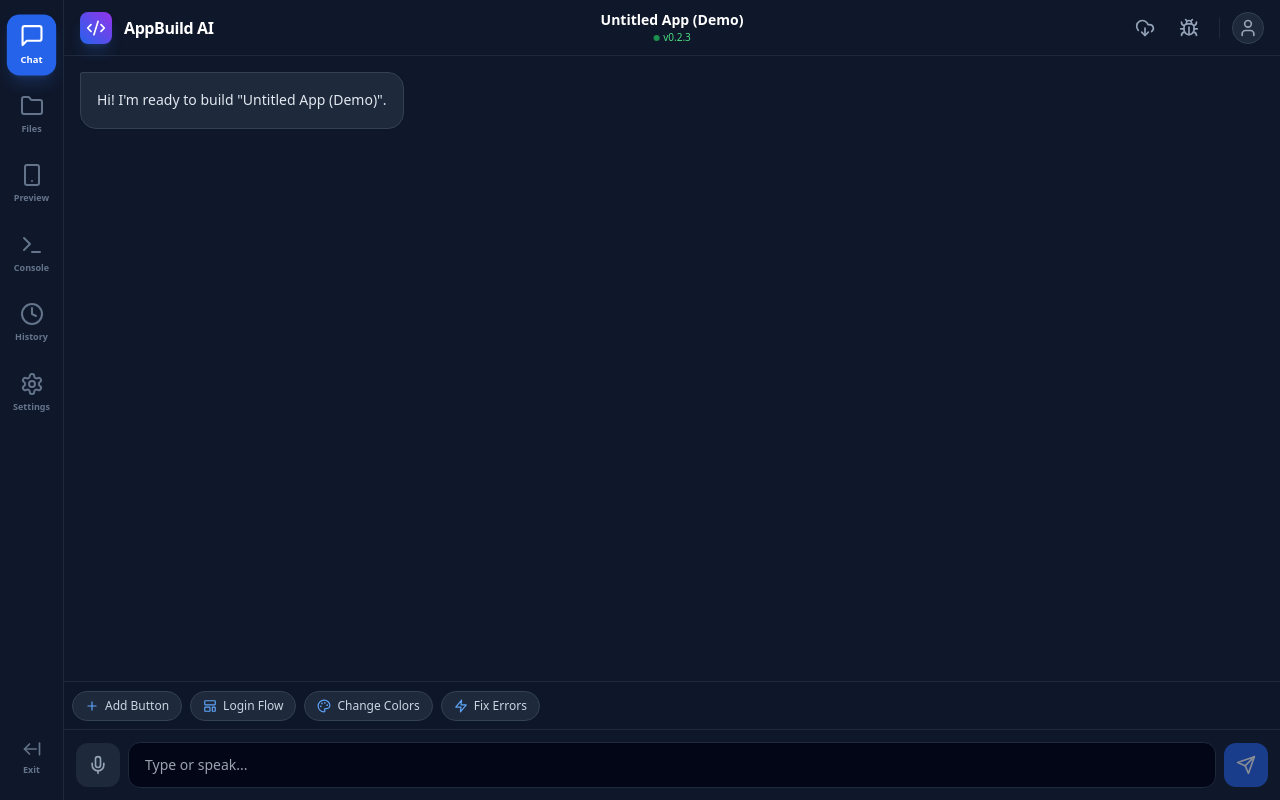
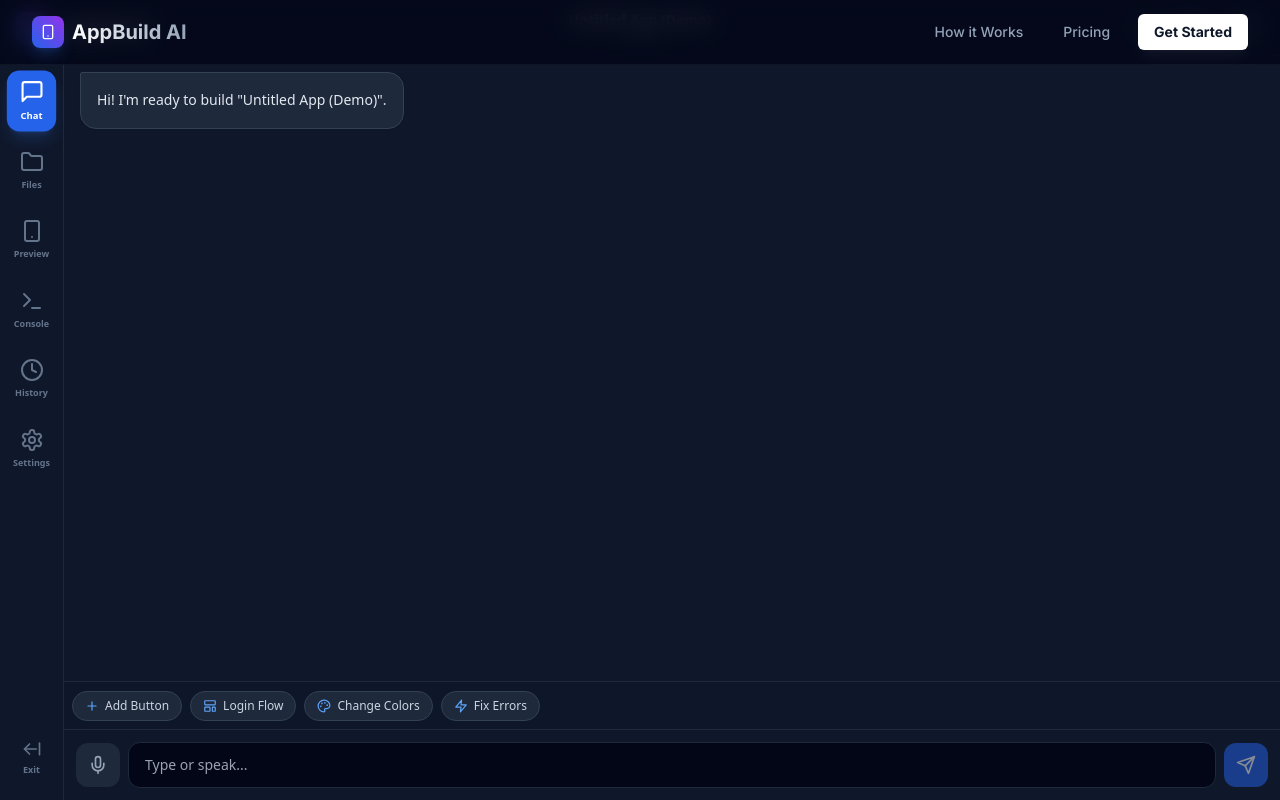
Before and after one commit to markolybrx/APK-Builder, a Next.js app: page /dashboard/1 in a window 1280 px wide. Built offline with nearby package versions, Linux system fonts and the light colour scheme; no server answers; the database is empty.

Commit message:
Update WorkspaceUI.js

```diff
--- a/app/dashboard/[projectID]/WorkspaceUI.js
+++ b/app/dashboard/[projectID]/WorkspaceUI.js
@@ -2,8 +2,9 @@
 
 import { useState } from "react";
 import { useRouter } from "next/navigation";
-import { AlertTriangle } from "lucide-react";
+import { AlertTriangle, User, Settings, CreditCard, LogOut, X } from "lucide-react";
 
+// --- COMPONENTS ---
 import NavigationRail from "./components/NavigationRail";
 import ChatInterface from "./components/ChatInterface";
 import FileExplorer from "./components/FileExplorer";
@@ -12,7 +13,7 @@
 import Header from "./components/Header";
 import HistoryView from "./components/HistoryView";
 import SettingsView from "./components/SettingsView";
-import RepoConverter from "./components/RepoConverter"; // <--- NEW IMPORT
+import RepoConverter from "./components/RepoConverter";
 
 export default function WorkspaceUI({ project }) {
   const router = useRouter();
@@ -20,7 +21,8 @@
   // --- STATE ---
   const [activeView, setActiveView] = useState('chat');
   const [isExitModalOpen, setIsExitModalOpen] = useState(false);
-  const [isConverterOpen, setIsConverterOpen] = useState(false); // <--- CONVERTER STATE
+  const [isConverterOpen, setIsConverterOpen] = useState(false);
+  const [isProfileOpen, setIsProfileOpen] = useState(false); // <--- NEW PROFILE STATE
 
   const [messages, setMessages] = useState([
     { role: 'ai', text: `Hi! I'm ready to build "${project?.name || 'your app'}".` },
@@ -28,7 +30,7 @@
 
   const [previewMode, setPreviewMode] = useState('live');
 
-  // Utils
+  // --- UTILS ---
   const triggerHaptic = () => {
     if (typeof navigator !== 'undefined' && navigator.vibrate) navigator.vibrate(50);
   };
@@ -39,16 +41,27 @@
   };
 
   const handleConvertSuccess = () => {
-    // In a real app, this would reload the project data
     setMessages(prev => [...prev, { role: 'ai', text: "Repository imported successfully! I've converted the logic to Android. Check the Files tab." }]);
     setIsConverterOpen(false);
-    setActiveView('files'); // Switch to files to show the result
+    setActiveView('files');
   };
 
   return (
-    <div className="fixed inset-0 z-[100] flex h-[100dvh] w-full bg-slate-950 text-slate-300 font-sans overflow-hidden">
+    // ROOT: Flex Column (Header on top, everything else below)
+    <div className="flex flex-col h-screen w-full bg-[#0f172a] text-slate-300 font-sans overflow-hidden fixed inset-0">
 
-      {/* 1. LEFT NAVIGATION RAIL */}
+      {/* 1. HEADER (Full Width) */}
+      <Header
+        project={project}
+        triggerHaptic={triggerHaptic}
+        onImportClick={() => setIsConverterOpen(true)}
+        onProfileClick={() => setIsProfileOpen(true)}
+      />
+
+      {/* 2. WORKSPACE BODY (Rail + Main View) */}
+      <div className="flex flex-1 overflow-hidden relative">
+
+        {/* Left Navigation Rail */}
         <NavigationRail
           activeView={activeView}
           setActiveView={setActiveView}
@@ -56,21 +69,9 @@
           triggerHaptic={triggerHaptic}
         />
 
-      {/* 2. MAIN CONTENT AREA */}
+        {/* Main Content Area */}
         <div className="flex-1 flex flex-col min-w-0 bg-[#0f172a] relative">
 
-        {/* HEADER (Now has Import Button) */}
-        <Header
-          project={project}
-          leftOpen={activeView === 'files'} // Just for visual sync, optional
-          setLeftOpen={() => setActiveView('files')}
-          rightOpen={activeView === 'preview'}
-          setRightOpen={() => setActiveView(activeView === 'preview' ? 'chat' : 'preview')}
-          triggerHaptic={triggerHaptic}
-          onImportClick={() => setIsConverterOpen(true)} // <--- TRIGGER
-        />
-
-        {/* VIEW: CHAT */}
           {activeView === 'chat' && (
              <ChatInterface
                 messages={messages}
@@ -80,10 +81,8 @@
              />
           )}
 
-        {/* VIEW: FILES */}
           {activeView === 'files' && <FileExplorer />}
 
-        {/* VIEW: PREVIEW */}
           {activeView === 'preview' && (
              <PreviewPane
                 previewMode={previewMode}
@@ -92,10 +91,9 @@
              />
           )}
 
-        {/* VIEW: TERMINAL */}
           {activeView === 'terminal' && (
              <div className="h-full w-full">
-             <Terminal triggerHaptic={triggerHaptic} />
+               <Terminal project={project} triggerHaptic={triggerHaptic} />
              </div>
           )}
 
@@ -104,9 +102,57 @@
 
         </div>
 
-      {/* --- MODALS --- */}
+        {/* --- PROFILE SIDEBAR OVERLAY --- */}
+        {isProfileOpen && (
+           <>
+             {/* Backdrop */}
+             <div
+               className="absolute inset-0 bg-black/50 backdrop-blur-sm z-[60]"
+               onClick={() => setIsProfileOpen(false)}
+             />
 
-      {/* 1. EXIT CONFIRMATION */}
+             {/* Drawer */}
+             <div className="absolute top-0 right-0 bottom-0 w-72 bg-slate-900 border-l border-slate-800 shadow-2xl z-[70] animate-in slide-in-from-right duration-200 flex flex-col">
+                {/* Drawer Header */}
+                <div className="h-14 border-b border-slate-800 flex items-center justify-between px-4 shrink-0">
+                   <span className="font-bold text-white">Profile</span>
+                   <button onClick={() => setIsProfileOpen(false)} className="p-1 hover:bg-slate-800 rounded">
+                     <X className="w-5 h-5 text-slate-400" />
+                   </button>
+                </div>
+
+                {/* User Info */}
+                <div className="p-6 flex flex-col items-center border-b border-slate-800">
+                    <div className="w-16 h-16 rounded-full bg-slate-800 border-2 border-blue-500 flex items-center justify-center mb-3">
+                       <User className="w-8 h-8 text-blue-400" />
+                    </div>
+                    <h3 className="font-bold text-white">Guest User</h3>
+                    <p className="text-xs text-slate-500">guest@appbuild.ai</p>
+                    <span className="mt-2 px-2 py-0.5 bg-blue-600/20 text-blue-400 text-[10px] font-bold uppercase rounded border border-blue-600/30">
+                       Free Plan
+                    </span>
+                </div>
+
+                {/* Menu Items */}
+                <div className="flex-1 p-2 space-y-1">
+                   <button className="w-full flex items-center gap-3 px-4 py-3 text-sm text-slate-300 hover:bg-slate-800 hover:text-white rounded-lg transition-colors text-left">
+                      <Settings className="w-4 h-4" /> Account Settings
+                   </button>
+                   <button className="w-full flex items-center gap-3 px-4 py-3 text-sm text-slate-300 hover:bg-slate-800 hover:text-white rounded-lg transition-colors text-left">
+                      <CreditCard className="w-4 h-4" /> Subscription
+                   </button>
+                   <button className="w-full flex items-center gap-3 px-4 py-3 text-sm text-slate-300 hover:bg-slate-800 hover:text-white rounded-lg transition-colors text-left">
+                      <LogOut className="w-4 h-4" /> Sign Out
+                   </button>
+                </div>
+             </div>
+           </>
+        )}
+
+      </div>
+
+      {/* --- OTHER MODALS --- */}
+
       {isExitModalOpen && (
         <div className="absolute inset-0 z-[200] bg-black/80 backdrop-blur-sm flex items-center justify-center p-4">
           <div className="bg-slate-900 border border-slate-800 p-6 rounded-2xl shadow-2xl max-w-sm w-full">
@@ -123,7 +169,6 @@
         </div>
       )}
 
-      {/* 2. REPO CONVERTER MODAL (NEW) */}
       <RepoConverter
         isOpen={isConverterOpen}
         onClose={() => setIsConverterOpen(false)}
```
Lines whose indentation alone changed are shown as unchanged.
